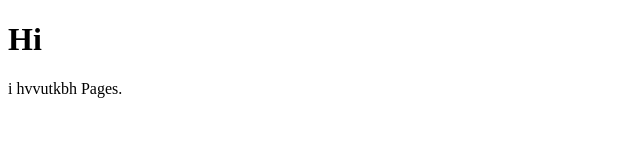
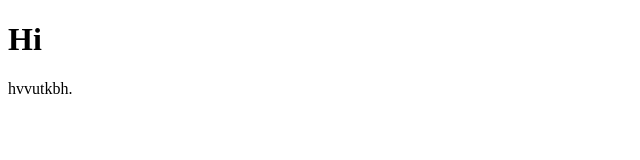
Before and after one commit to website404/website404.github.io, a plain HTML site: page index.html in a window 1280 px wide. Shown: the full height of the page, 0-640 px from the left. Drawn offline with Linux system fonts and the light colour scheme.

Commit message:
Update index.html

```diff
--- a/index.html
+++ b/index.html
@@ -2,6 +2,6 @@
 <html>
 <body>
 <h1>Hi</h1>
-<p>i hvvutkbh Pages.</p>
+<p>hvvutkbh.</p>
 </body>
 </html>
```
